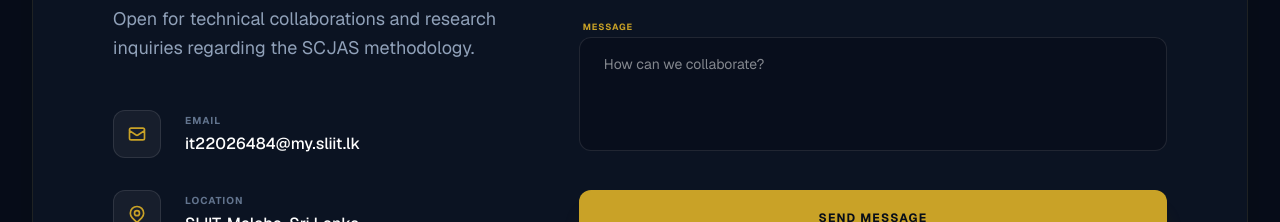
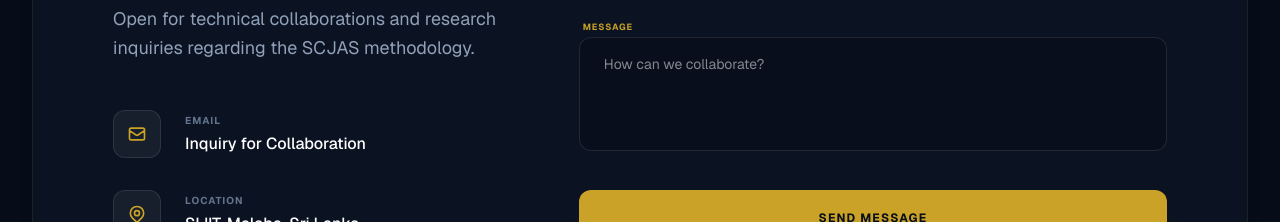
Before and after one commit to scjas-research/scjas-research-portfolio, a Next.js app: page / in a window 1280 px wide. Shown: the part 6380-6602 px from the top of the page. Built offline with nearby package versions, Linux system fonts and the light colour scheme.

Commit message:
docs: update contact email and display text

```diff
--- a/src/app/page.tsx
+++ b/src/app/page.tsx
@@ -131,7 +131,7 @@ export default function Home() {
     e.preventDefault();
     const subject = encodeURIComponent(`Inquiry from ${formName}`);
     const body = encodeURIComponent(`Name: ${formName}\nEmail: ${formEmail}\n\nMessage:\n${formMessage}`);
-    const mailtoLink = `mailto:it22026484@my.sliit.lk?subject=${subject}&body=${body}`;
+    const mailtoLink = `mailto:sdse1124@gmail.com?subject=${subject}&body=${body}`;
     window.location.href = mailtoLink;
     setIsSent(true);
     setTimeout(() => setIsSent(false), 5000);
@@ -548,7 +548,7 @@ export default function Home() {
                       </div>
                       <div>
                         <p className="text-[10px] uppercase tracking-widest font-bold text-slate-500 mb-1">Email</p>
-                        <p className="text-white font-medium text-base">it22026484@my.sliit.lk</p>
+                        <a href="mailto:sdse1124@gmail.com" className="text-white font-medium text-base hover:text-brand transition-colors">Inquiry for Collaboration</a>
                       </div>
                     </div>
                     <div className="flex items-center gap-6 group">
```
